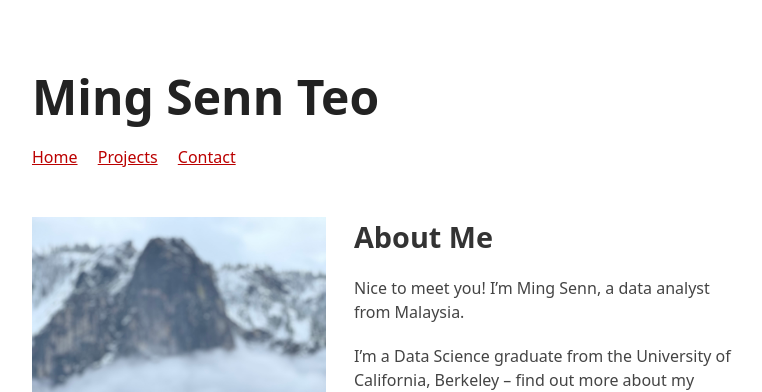
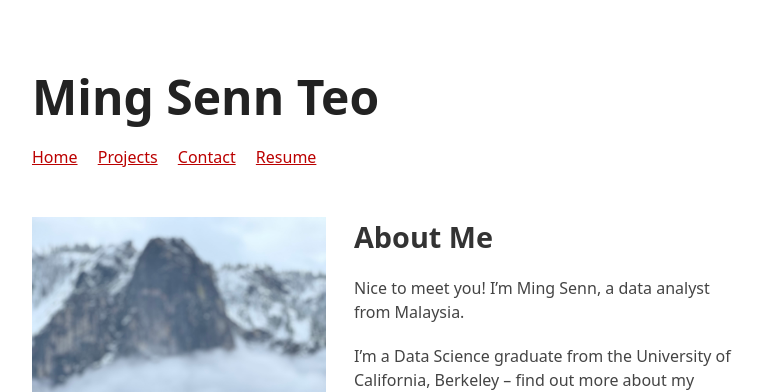
Before and after one commit to MSTeo01/msteo01.github.io, a Jekyll site: the page built from index.md, in a window 1280 px wide. Shown: the top 392 px of the page, without its empty margins (258-1020 px from the left). Built offline with Jekyll 4.4.1, drawn with Linux system fonts in a browser that asks for light colours.

Commit message:
added resume nav bar

```diff
--- a/_config.yml
+++ b/_config.yml
@@ -21,6 +21,9 @@ nav-links:
     url: /
     external: false
   - name: Contact
+    url: /
+    external: false
+  - name: Resume
     url: /
     external: false
 
```
